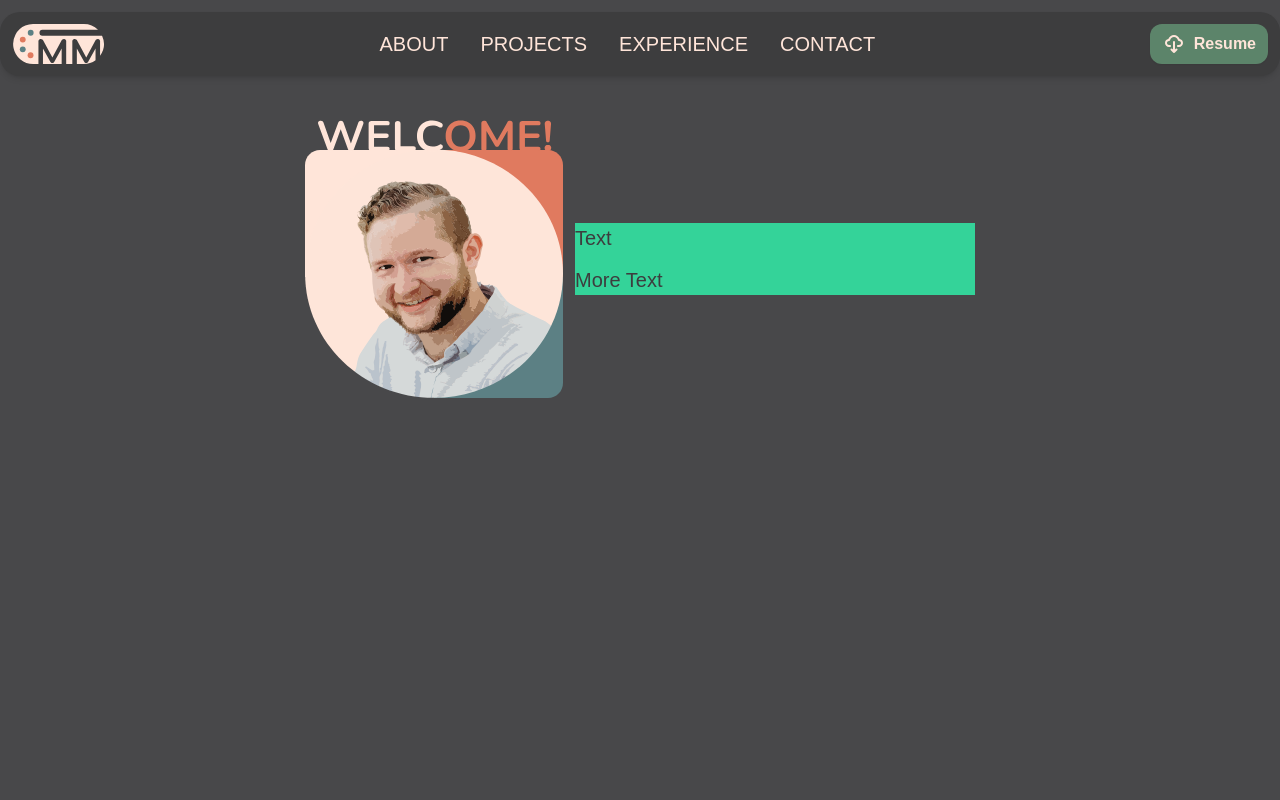
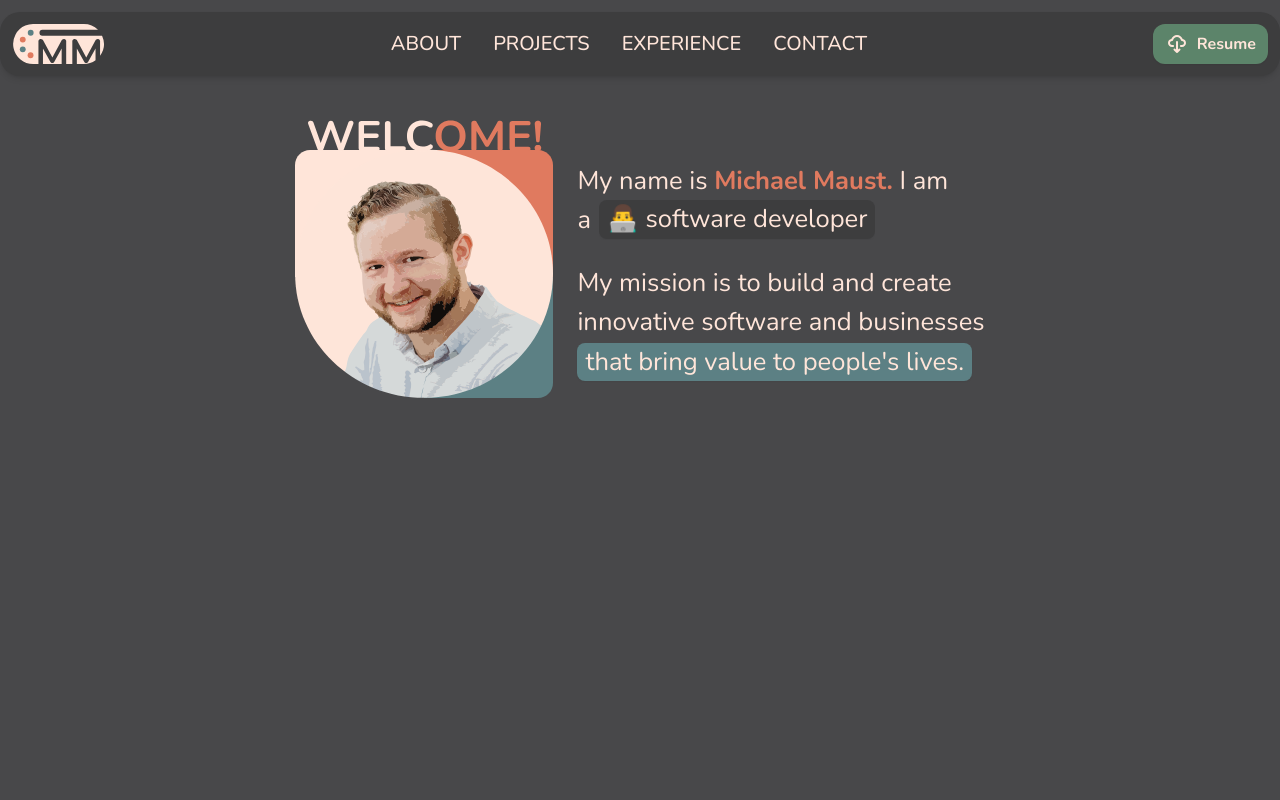
Before and after one commit to michael-maust/portfolio-2.0, a Next.js app: page / in a window 1280 px wide. Shown: the top 800 px of the page. Built offline with nearby package versions, Linux system fonts and the light colour scheme.

Commit message:
Adds keyframe animation

```diff
--- a/src/components/sections/WelcomeSection.tsx
+++ b/src/components/sections/WelcomeSection.tsx
@@ -2,16 +2,52 @@ import Image from 'next/image'
 
 import welcomePortrait from 'public/images/welcome-portrait.svg'
 
+
+const TITLES = ['👨‍💻 software developer', '🛠️ engineer', '💸 entrepreneur']
+
+
+function RotatingBadges() {
+	return (
+		<div className="h-[40px] flex flex-col gap-1 overflow-hidden">
+
+			{TITLES.map((title) => (
+				// TODO: Add infinite to animation and fix keyframes
+				<div key={title} className="bg-gray px-2 rounded-lg shadow-sm h-[40px]" style={{ 'animation': 'spin_words 3s' }}>
+					<p className="">{title}</p>
+				</div>
+			))}
+		</div>
+	)
+
+
+}
+
+
+
+
+
 function WelcomeSection() {
 	return (
-		<div id='welcome' className='mt-[100px] w-full flex justify-center items-center gap-3'>
+		<div id='welcome' className='mt-[100px] w-full flex justify-center items-center gap-6'>
 
-			<Image src={welcomePortrait} alt='welcome portrait' />
 
-			<div className="flex flex-col gap-3 w-[400px] bg-emerald-400">
-				<p className="">Text</p>
-				<p className="">More Text</p>
+			<div className="">
 
+				<Image src={welcomePortrait} alt='welcome portrait' />
+			</div>
+
+			<div className="flex flex-col gap-6 text-tan text-[1.6rem] mt-[25px]">
+				<div className="">
+					<p className="text-tan">My name is <span className='text-primary font-semibold font-sans'>Michael Maust.</span> I am</p>
+					<div className="flex gap-2 items-center">
+						<p className="text-tan">a</p>
+						<RotatingBadges />
+					</div>
+				</div>
+				<div className="flex flex-col gap-0.5">
+					<p className="whitespace-pre">{`My mission is to build and create\ninnovative software and businesses\n`}</p>
+					<p className="bg-blue shadow-sm rounded-lg px-2 w-fit">that bring value to people's lives.</p>
+				</div>
 			</div>
 
 		</div>
--- a/src/pages/_document.tsx
+++ b/src/pages/_document.tsx
@@ -8,7 +8,11 @@ class MyDocument extends Document {
   render() {
     return (
       <Html lang={AppConfig.locale} >
-        <Head />
+        <Head>
+          <link href="https://fonts.googleapis.com/css2?family=Nunito:ital,wght@0,300;0,400;0,500;0,700;1,300;1,400;1,500;1,700&display=swap" rel="stylesheet" />
+          <link href="https://fonts.googleapis.com/css2?family=Alegreya&display=swap" rel="stylesheet" />
+
+        </Head>
         <body className="bg-lightgray text-tan relative" >
           <Main />
           <NextScript />
--- a/src/styles/global.css
+++ b/src/styles/global.css
@@ -1,8 +1,8 @@
 @tailwind base;
 @tailwind components;
 @tailwind utilities;
-@import url("https://fonts.googleapis.com/css2?family=Nunito:ital,wght@0,300;0,400;0,500;0,700;1,300;1,400;1,500;1,700&display=swap");
-@import url("https://fonts.googleapis.com/css2?family=Alegreya&display=swap");
+@import url('https://fonts.googleapis.com/css2?family=Nunito:ital,wght@0,300;0,400;0,500;0,700;1,300;1,400;1,500;1,700&display=swap');
+@import url('https://fonts.googleapis.com/css2?family=Alegreya&display=swap');
 
 html {
   scroll-behavior: smooth;
@@ -11,3 +11,20 @@ html {
 html {
   color: #ffe5d9;
 }
+
+@keyframes spin_words {
+10% {
+    transform: translateY(-100%);
+  }
+33% {
+  transform: translateY(-200%);
+}
+66% {
+  transform: translateY(-300%);
+}
+
+100% {
+  transform: translateY(100%);
+}
+
+}
```
